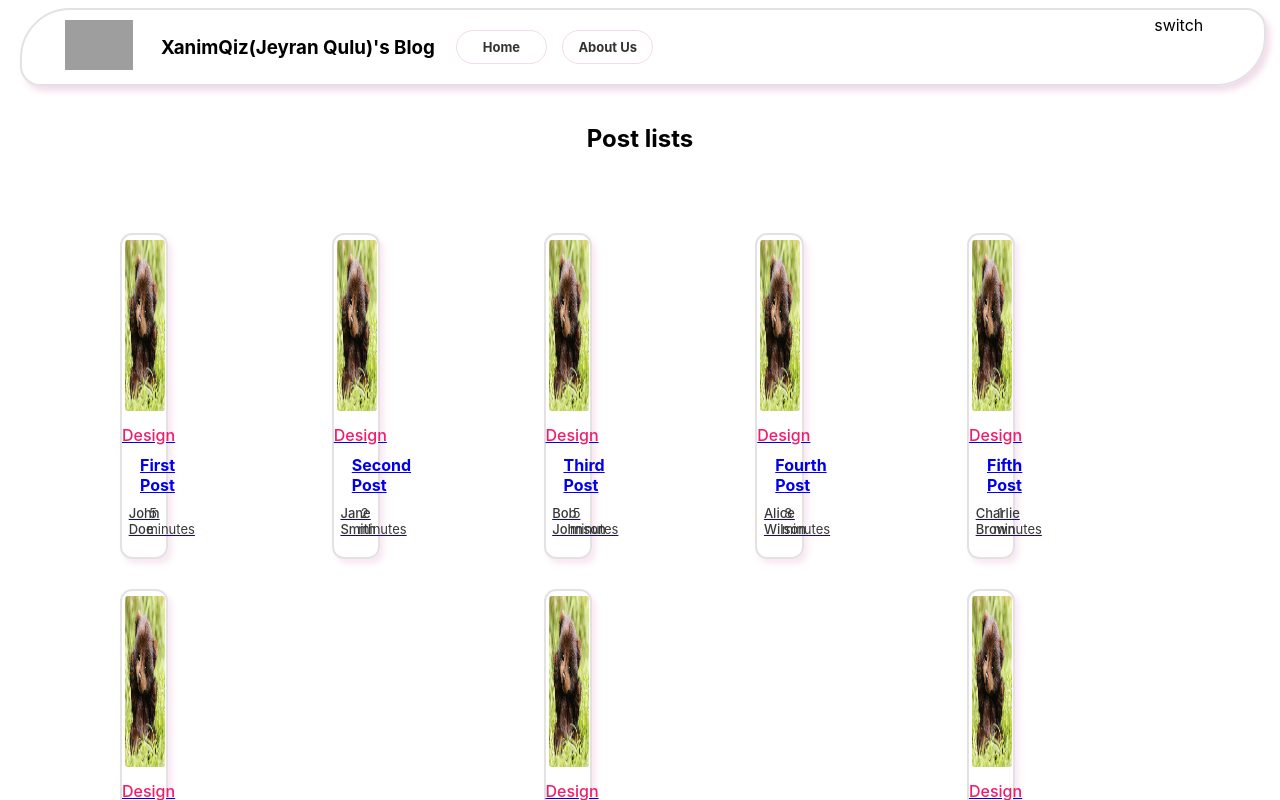
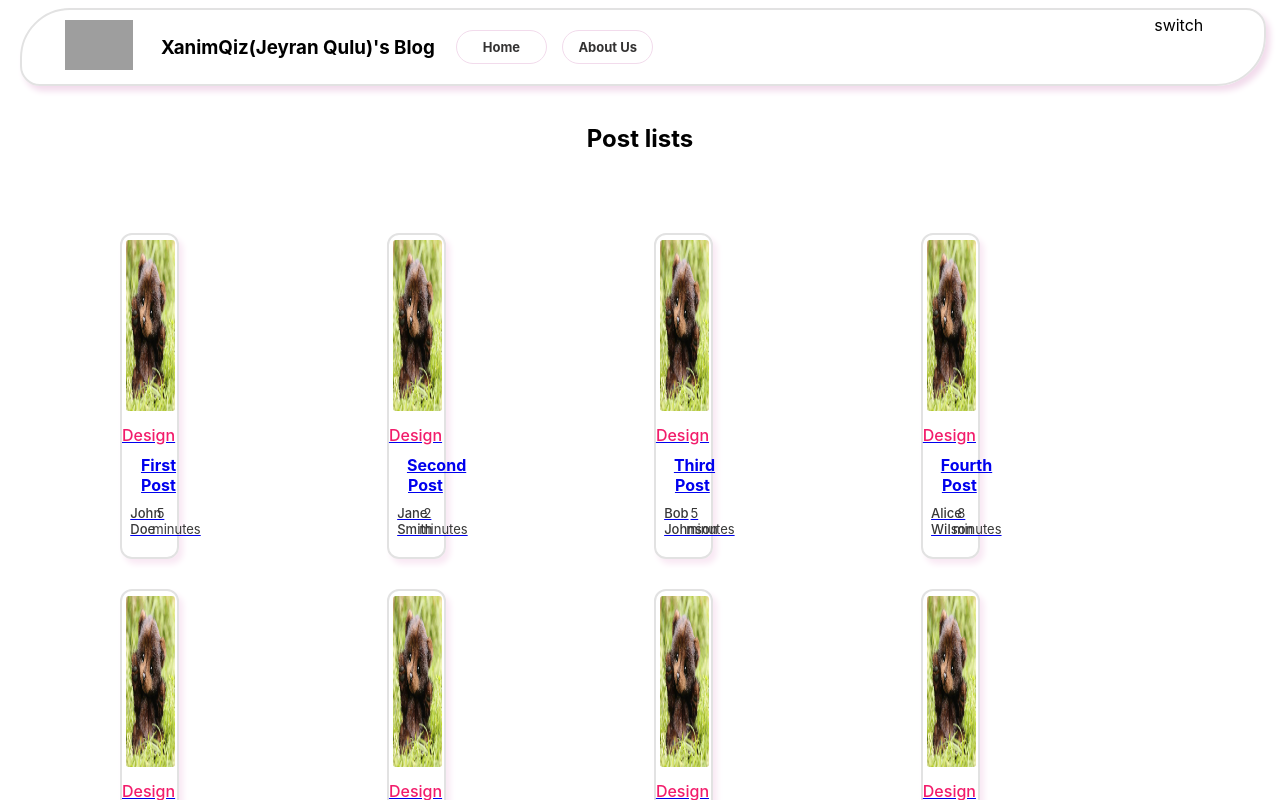
Before and after one commit to zahraRostami1999/blog-app, a React (Create React App) app: page / in a window 1280 px wide. Shown: the top 800 px of the page. Built offline with nearby package versions, Linux system fonts and the light colour scheme; data requests are answered from the project's data file; grey boxes are pictures that could not be loaded.

Commit message:
add width 23% to Post's link

```diff
--- a/src/Components/post_list/list.module.css
+++ b/src/Components/post_list/list.module.css
@@ -5,3 +5,7 @@
 
     padding: 50px 0;
 }
+
+.list a{
+    width: 23%;
+}
```
